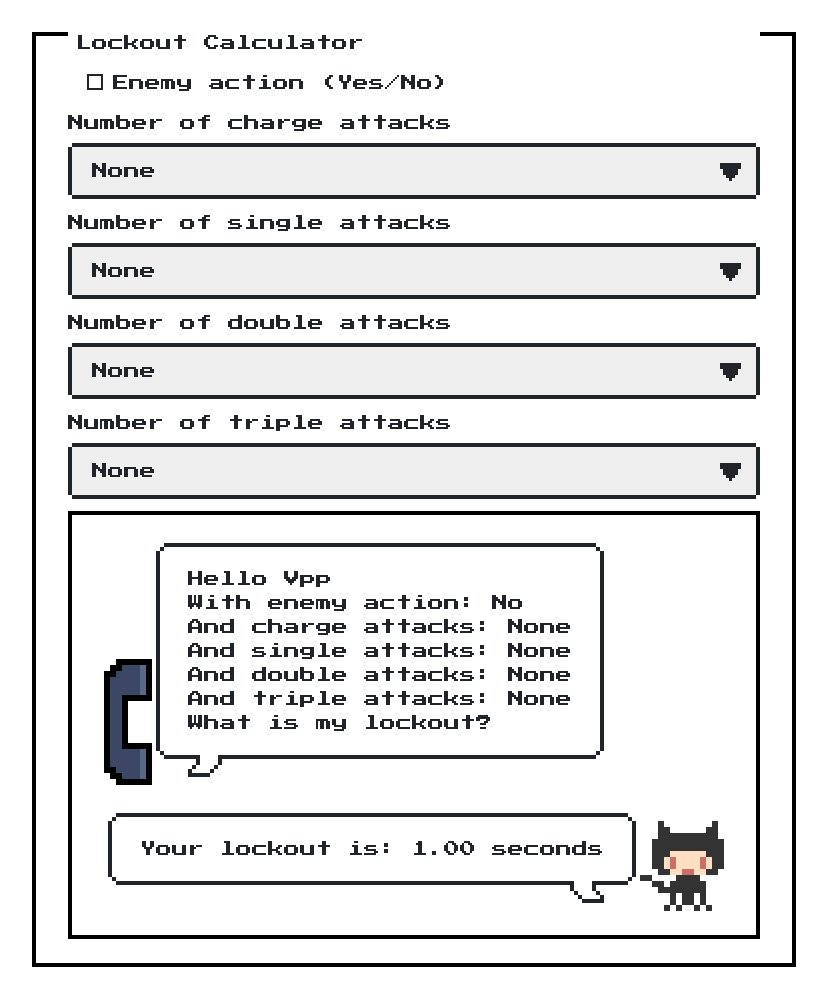
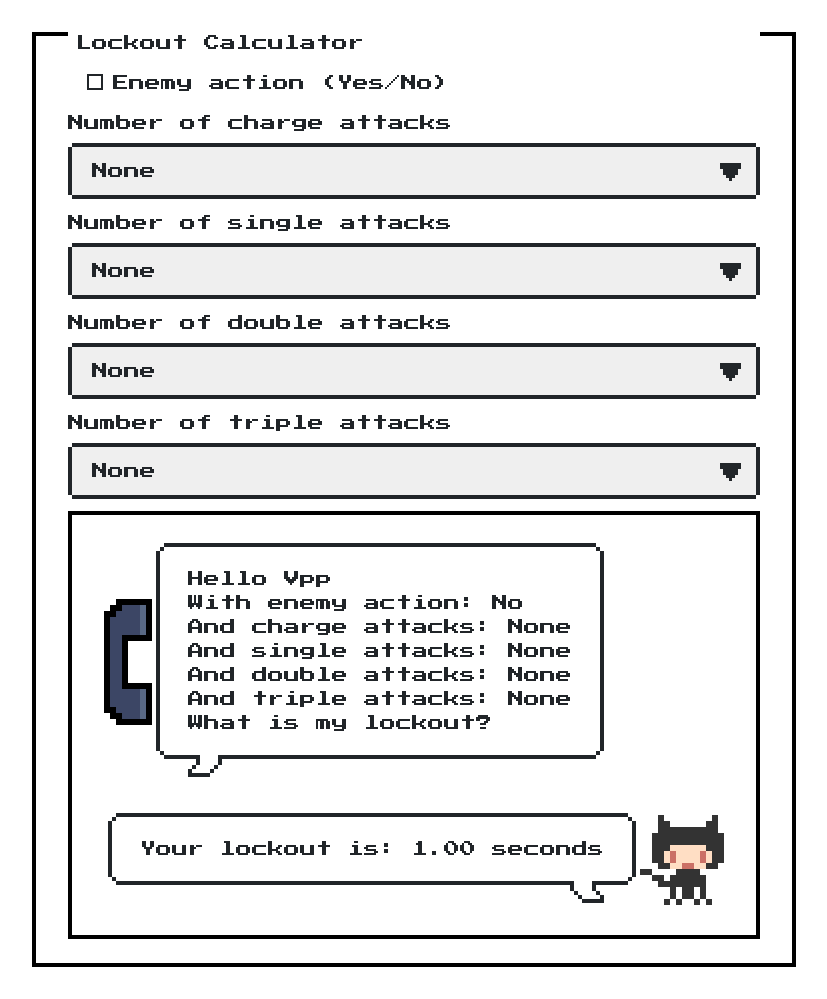
Before and after one commit to vppclone/vppclone.github.io, a website: page lockdown-calculator/index.html in a window 1280 px wide. Shown: the whole page, without its empty margins (226-1053 px from the left). Drawn offline with nearby package versions, Linux system fonts and the light colour scheme.

Commit message:
change to center display

```diff
--- a/lockdown-calculator/index.html
+++ b/lockdown-calculator/index.html
@@ -103,7 +103,7 @@
                     </select>
                 </div>
                 <section class="nes-container">
-                    <div class="flex items-end mb-6">
+                    <div class="flex items-center mb-6">
                         <i class="nes-phone"> </i>
                         <div class="nes-balloon from-left">
                             <p>Hello Vpp</p>
@@ -116,7 +116,7 @@
                         </div>
                     </div>
 
-                    <div class="flex items-end">
+                    <div class="flex items-center">
                         <div class="nes-balloon from-right">
                             <p>Your lockout is: <span id="total-display"></span> seconds</p>
                         </div>
```
